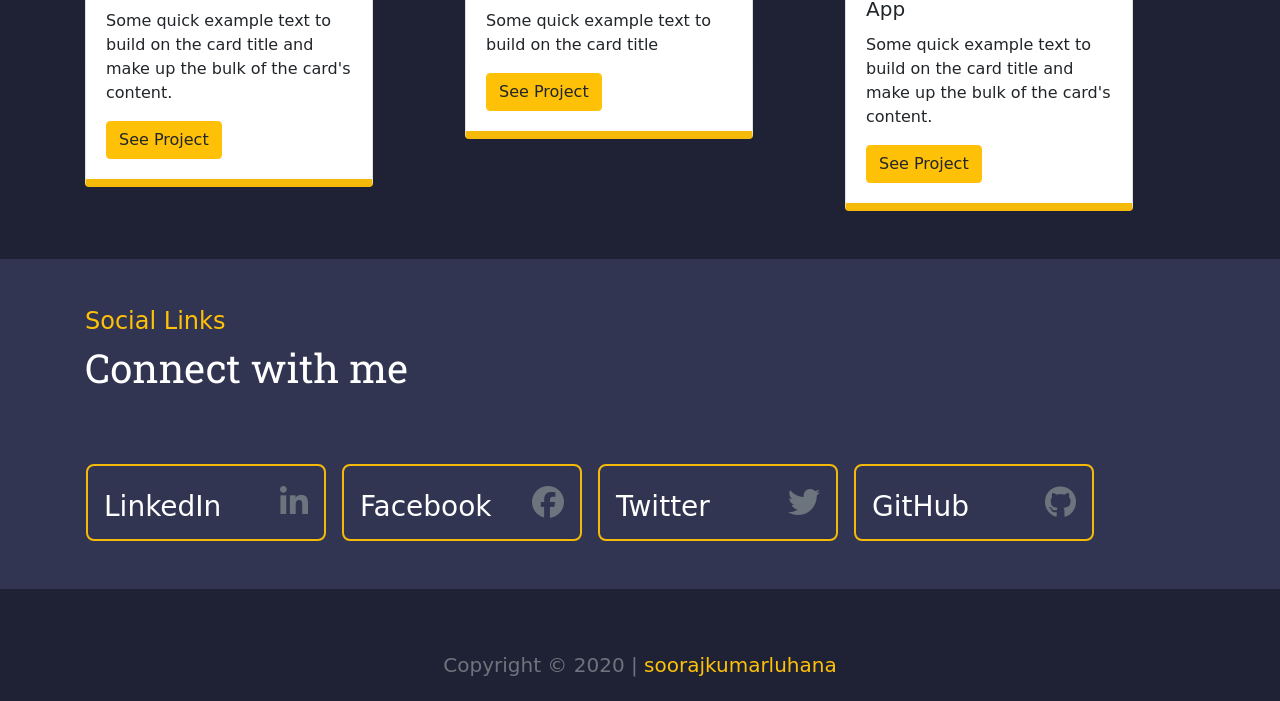
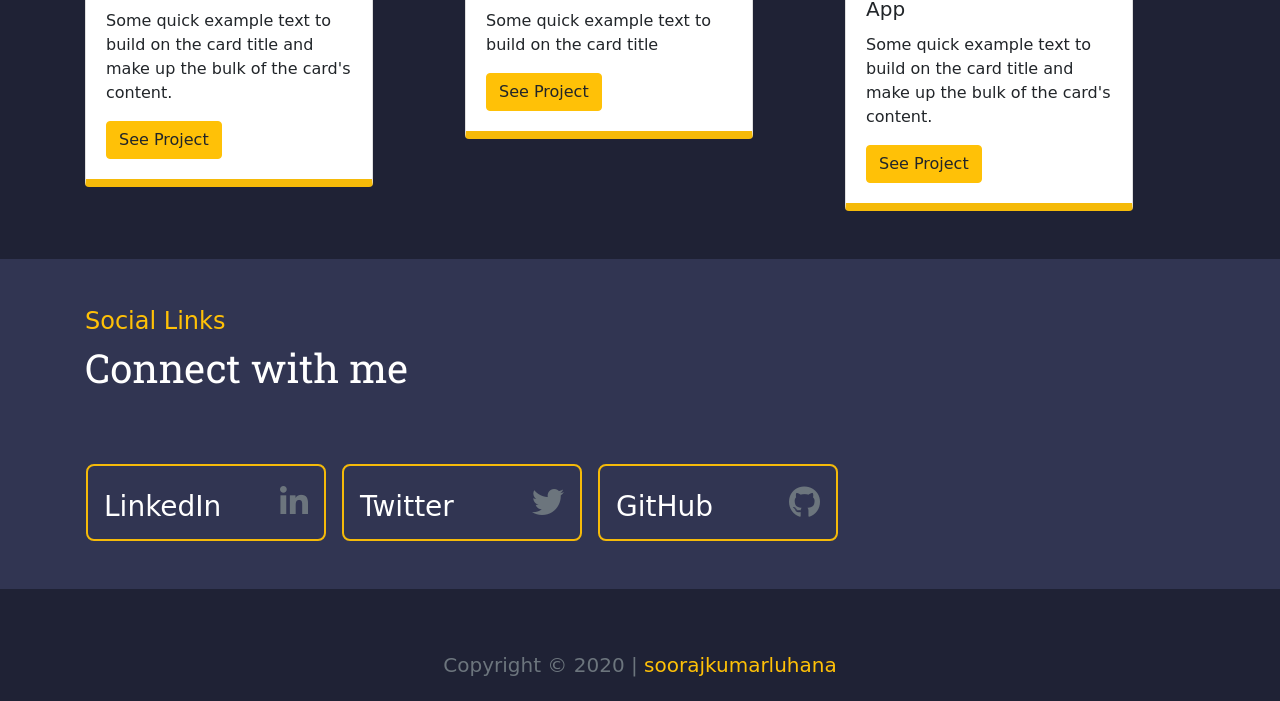
Before and after one commit to soorajkumarluhana/PortFolio, a plain HTML site: page index.html in a window 1280 px wide. Shown: the part 1717-2418 px from the top of the page. Drawn offline with nearby package versions, Linux system fonts and the light colour scheme; a web font is replaced by a local one.

Commit message:
changing done

```diff
--- a/index.html
+++ b/index.html
@@ -226,16 +226,6 @@
               </div>
             </div>
         </a>
-        <a class="col-md-3 media_link btn" href="https://www.facebook.com/soorajkumarluhana" target="_blank">
-          <div class="row">
-            <div class="col-6 d-flex justify-content-start">
-              <h3 class="m-0 pt-2 text-white">Facebook</h3>
-            </div>
-            <div class="col-6 d-flex justify-content-end align-items-center">
-              <i class="fab fa-facebook fa-2x text-secondary"></i>
-            </div>
-          </div>
-      </a>
           <a class="col-md-3 media_link btn" href="https://twitter.com/SoorajKLuhana" target="_blank">
             <div class="row">
               <div class="col-6 d-flex justify-content-start">
```
